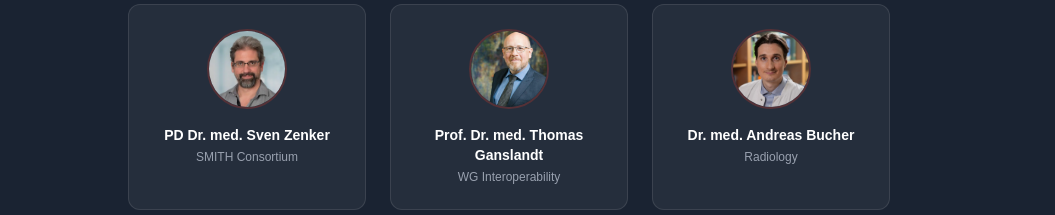
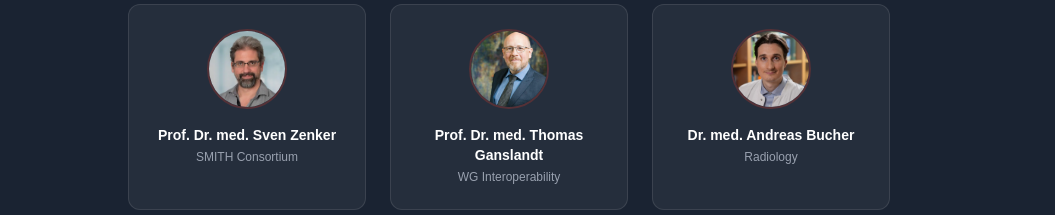
Before and after one commit to obip/obip.github.io, a Next.js app: page / in a window 1280 px wide. Shown: the part 7720-7935 px from the top of the page, without its empty margins (0-1055 px from the left). Built offline with nearby package versions, Linux system fonts and the light colour scheme.

Commit message:
Fix steering board profile URLs and titles
- Felix Nensa: URL updated to IKIM, bio updated to reflect Prof. at IKIM
- Martin Boeker: URL fixed (old 404), now points to TUM faculty profile
- Sven Zenker: Title updated from PD to Prof. (both steering board and partners)

```diff
--- a/src/data/partners.ts
+++ b/src/data/partners.ts
@@ -35,7 +35,7 @@ export const partners: Partner[] = [
     logo: "/images/partners/tum.png",
     investigators: [
       { name: "Prof. Dr. med. Rickmer Braren", role: "Institute of Diagnostic and Interventional Radiology", url: "https://www.radiologie.mri.tum.de/de/person/prof-dr-rickmer-f-braren" },
-      { name: "Prof. Dr. Martin Boeker", role: "TUM School of Medicine and Health", url: "https://www.kiinformatik.mri.tum.de/de/boeker-martin" },
+      { name: "Prof. Dr. Martin Boeker", role: "TUM School of Medicine and Health", url: "https://www.professoren.tum.de/boeker-martin" },
     ],
     focus: "Diagnostic and interventional radiology, AI in medicine, medical informatics",
     consortiumUrl: "https://difuture.de",
@@ -78,7 +78,7 @@ export const partners: Partner[] = [
     logo: "/images/partners/ukb.png",
     investigators: [
       { name: "Prof. Dr. med. Ulrike Attenberger", role: "Director, Institute of Diagnostic and Interventional Radiology", url: "https://www.ukbonn.de/radiologie/unser-team/direktorin-der-klinik/" },
-      { name: "PD Dr. med. Sven Zenker", role: "Medical-Scientific Technology Development and Coordination Unit", url: "https://www.ukbonn.de/ueber-uns/stabsstellen/mwtek/" },
+      { name: "Prof. Dr. med. Sven Zenker", role: "Medical-Scientific Technology Development and Coordination Unit", url: "https://www.ukbonn.de/ueber-uns/stabsstellen/mwtek/" },
     ],
     focus: "Medical imaging, diagnostic and interventional radiology, healthcare IT",
     consortiumUrl: "https://www.smith.care/en/",
--- a/src/data/steering-board.ts
+++ b/src/data/steering-board.ts
@@ -15,8 +15,8 @@ export const boardMembers: BoardMember[] = [
     role: "Project Management",
     institution: "University Medical Center Essen",
     image: "/images/board/felix-nensa.jpg",
-    url: "https://radiologie.uk-essen.de",
-    bio: "Felix Nensa holds the position of a Radiology professor specializing in AI at the Institute for Artificial Intelligence in Medicine and serves as a senior consultant radiologist at the Institute for Diagnostic and Interventional Radiology and Neuroradiology. Over an extended period, Felix has led a research team dedicated to creating machine learning-driven solutions for challenges in medical imaging.",
+    url: "https://ikim.uk-essen.de",
+    bio: "Felix Nensa is a Professor at the Institute for Artificial Intelligence in Medicine (IKIM) at the University Medical Center Essen. He leads research dedicated to creating machine learning-driven solutions for challenges in medical imaging and serves as a senior consultant radiologist at the Institute for Diagnostic and Interventional Radiology and Neuroradiology.",
   },
   {
     name: "Prof. Dr. biol. hom. Hans-Ulrich Prokosch",
@@ -33,7 +33,7 @@ export const boardMembers: BoardMember[] = [
     role: "DIFUTURE Consortium",
     institution: "TUM School of Medicine and Health",
     image: "/images/board/martin-boeker.jpeg",
-    url: "https://www.kiinformatik.mri.tum.de/de/boeker-martin",
+    url: "https://www.professoren.tum.de/boeker-martin",
     bio: "Prof. Dr. M.C.Sc. Martin Boeker, an experienced scientist, specialized in medical biometry and statistics at the Institute of Medical Biometry and Statistics (IMBI) at the University Medical Center Freiburg after his time as a research assistant at the Hannover Medical School. Since 2010, he has headed the Department of Medical Informatics and Medical Data Science at IMBI.",
   },
   {
@@ -46,7 +46,7 @@ export const boardMembers: BoardMember[] = [
     bio: "Fabian Prasser holds the position of a Professor of Medical Informatics at Charit\u00e9 and chairs the Medical Informatics Group at the Berlin Institute of Health. Fabian is interested in innovative approaches to health data integration, data sharing and privacy-enhancing technologies with applications in medical research. He is involved in a wide variety of projects under the umbrella of the German Medical Informatics Initiative.",
   },
   {
-    name: "PD Dr. med. Sven Zenker",
+    name: "Prof. Dr. med. Sven Zenker",
     slug: "sven-zenker",
     role: "SMITH Consortium",
     institution: "University Hospital Bonn",
```
